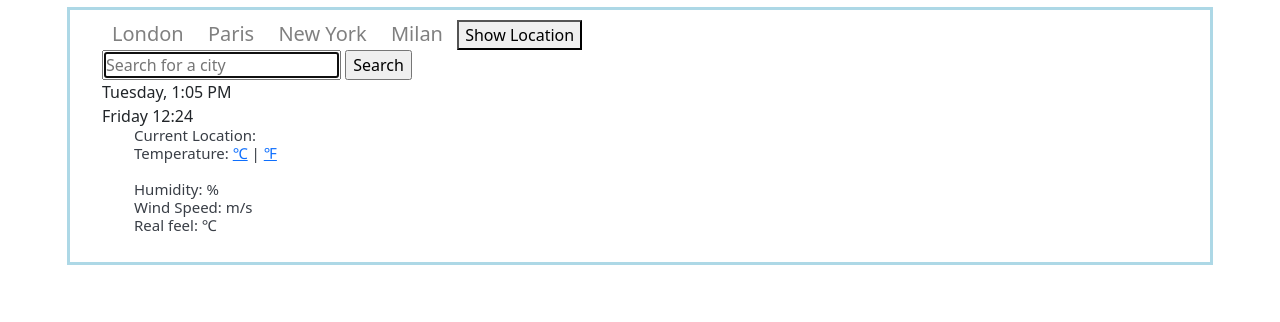
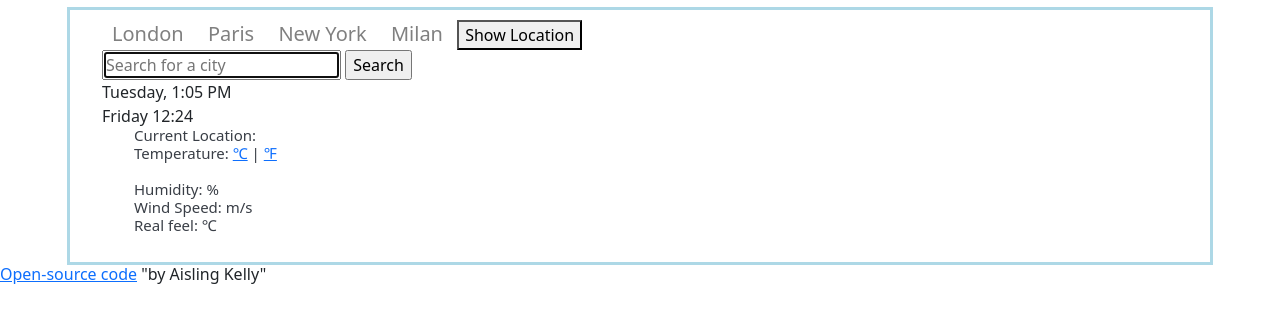
Before and after one commit to aislingkelly636/WeatherApp, a plain HTML site: page index.html in a window 1280 px wide. Drawn offline with nearby package versions, Linux system fonts and the light colour scheme; no server answers.

Commit message:
Add GitHub ref

```diff
--- a/index.html
+++ b/index.html
@@ -55,6 +55,12 @@
           </ul>
         </div>
       </div>
+      <p class="gitRef">
+        <a href="https://github.com/aislingkelly636/WeatherApp"
+          >Open-source code</a
+        >
+        "by Aisling Kelly"
+      </p>
     </div>
     <script src="weatherApp.js"></script>
   </body>
```
